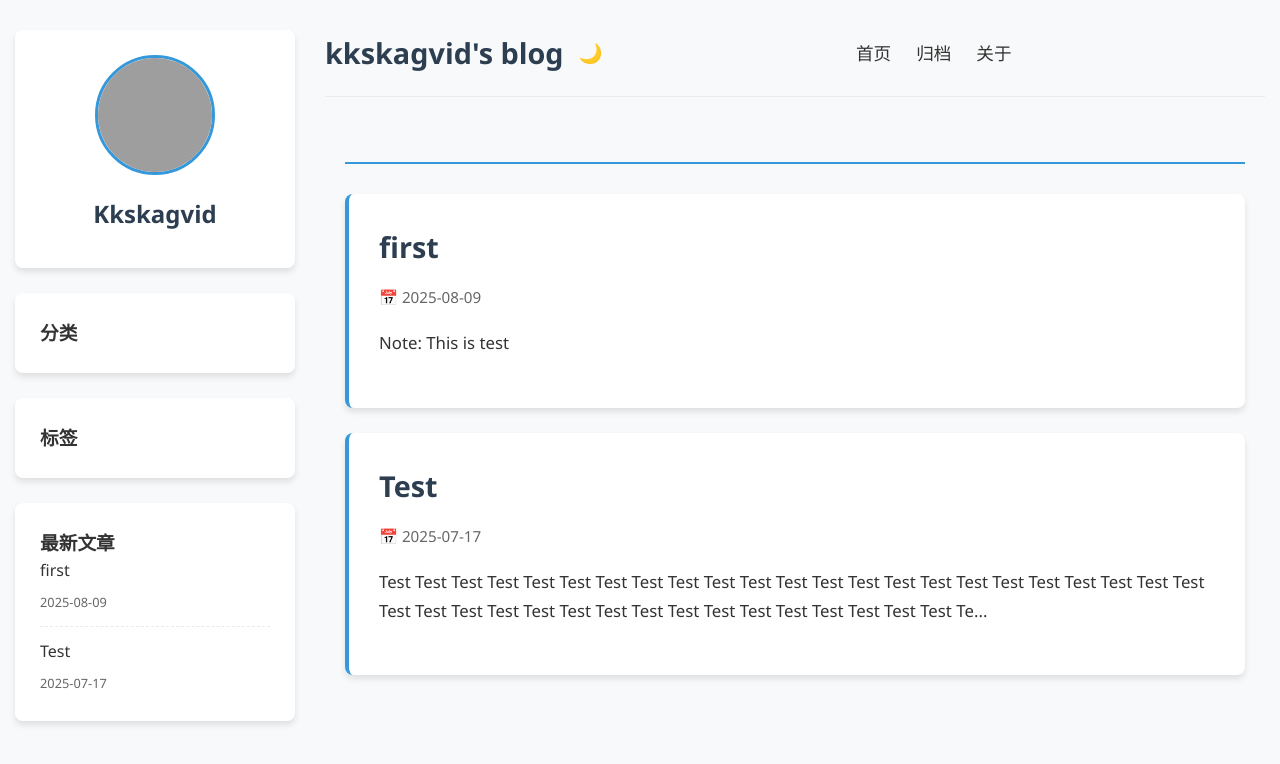
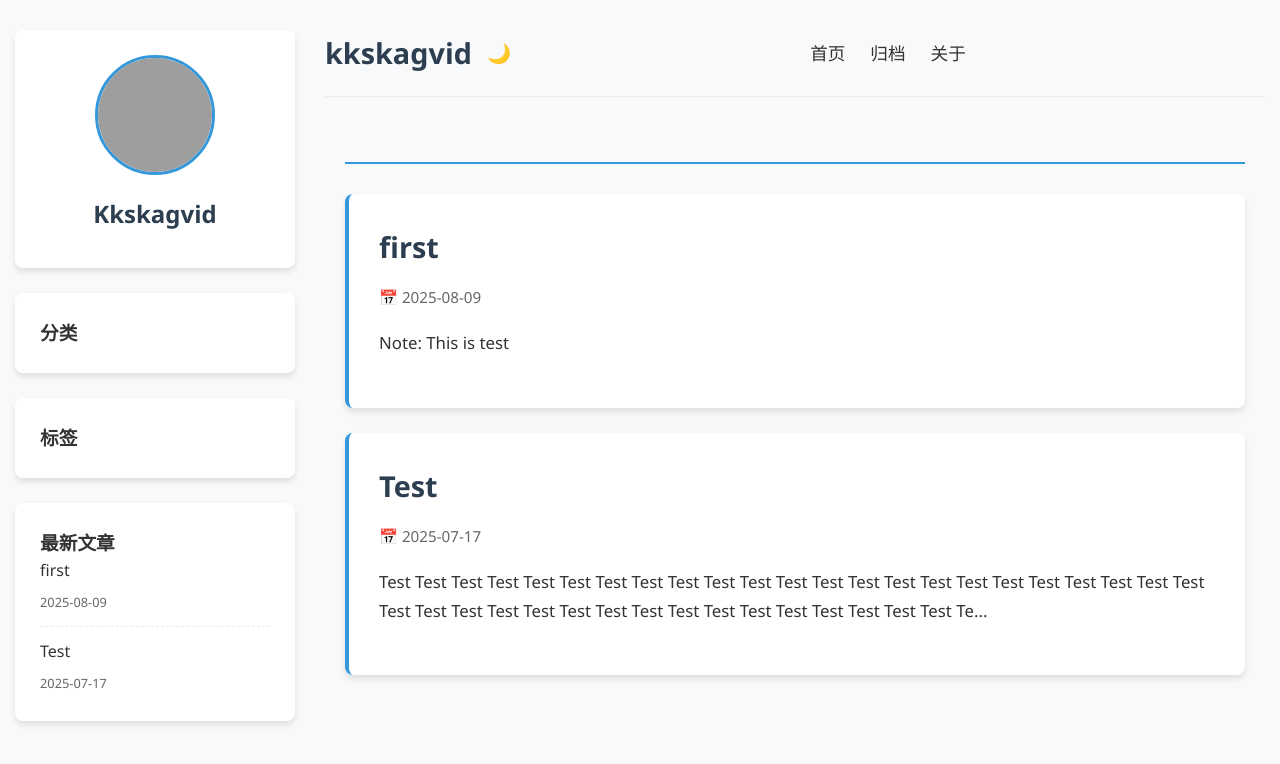
Before and after one commit to kkskagvid/kkskagvid.github.io, a Jekyll site: the page built from index.md, in a window 1280 px wide and 900 px high. Shown: the top 764 px of the window. Built offline with Jekyll 4.4.1, drawn with Linux system fonts in a browser that asks for light colours; grey boxes are pictures that could not be loaded.

Commit message:
Update _config.yml

```diff
--- a/_config.yml
+++ b/_config.yml
@@ -1,4 +1,4 @@
-title: kkskagvid's blog
+title: kkskagvid
 author:
   name: "Kkskagvid"
 github_username: "kkskagvid"
```
